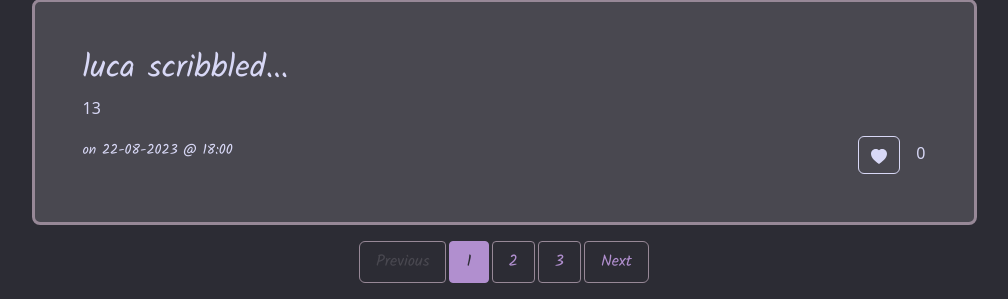
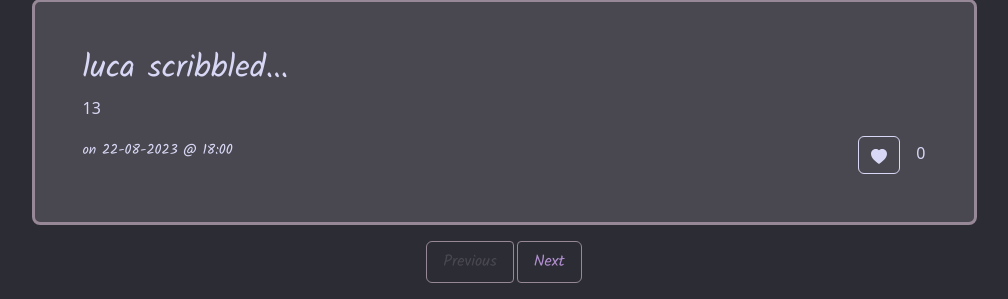
Before and after one commit to lt468/CS50w_Network, a Django app: page / in a window 1280 px wide. Shown: the part 2631-2930 px from the top of the page, without its empty margins (136-1144 px from the left). Run offline with Django 3.2, Linux system fonts and the light colour scheme; data comes from the database, SQL or seed files in the repository; both versions use the stored data as it was after the commit.

Commit message:
pagination loads 10 pages but next and prev buttons don't work

```diff
--- a/network/static/network/network.js
+++ b/network/static/network/network.js
@@ -14,6 +14,7 @@ document.addEventListener('DOMContentLoaded', function() {
                 await postNewScribble();
             });
         } catch (error) {
+            console.log('No user logged in ' + error);
         }
 
 
@@ -148,11 +149,11 @@ function changeHeight(area) {
 }
 
 // Get the posts via an API
-async function getPosts(who) {
+async function getPosts(who, page=1) {
     try {
-        const response = await fetch('/api/data/');
+        const response = await fetch(`/api/data/?page=${page}`);
         const data = await response.json();
-        const filteredData = filterWho(data, who);
+        const filteredData = filterWho(data.posts, who);
 
         // Clear the existing content, text area, and character count
         document.querySelector('#display_scrib').innerHTML = '';
--- a/network/templates/network/index.html
+++ b/network/templates/network/index.html
@@ -42,11 +42,6 @@
         <li class="page-item disabled">
             <a class="page-link" href="#" tabindex="-1" aria-disabled="true">Previous</a>
         </li>
-        <li class="page-item active" aria-current="page">
-            <a class="page-link" href="#">1</a>
-        </li>
-        <li class="page-item"><a class="page-link" href="#">2</a></li>
-        <li class="page-item"><a class="page-link" href="#">3</a></li>
         <li class="page-item">
             <a class="page-link" href="#">Next</a>
         </li>
--- a/network/views.py
+++ b/network/views.py
@@ -134,6 +134,7 @@ def get_username_by_id(request):
 
 
 def get_data(request):
+    posts_per_page = 10
     # Get the page parameter, default to 1 if not provided
     page = request.GET.get('page', 1)
 
@@ -145,10 +146,16 @@ def get_data(request):
     data = data.order_by('-time')
 
     # Show 10 posts per page
-    paginator = Paginator(data, 10)
+    paginator = Paginator(data, posts_per_page)
     current_page_data = paginator.get_page(page)
 
-    return JsonResponse(list(current_page_data.object_list.values()), safe=False)
+    # Return posts and the total number of pages
+    response_data = {
+        "posts": list(current_page_data.object_list.values()),
+        "total_pages": paginator.num_pages
+    }
+
+    return JsonResponse(response_data, safe=False)
 
 def index(request):
     return render(request, "network/index.html", {
```
Also changed, not shown: db.sqlite3.
